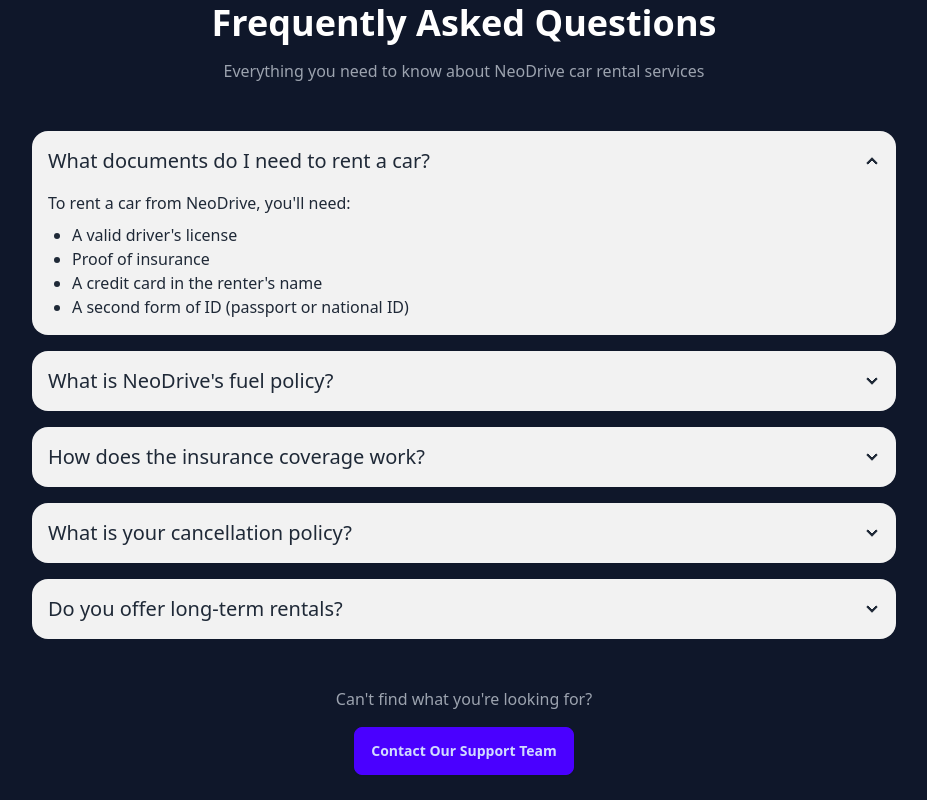
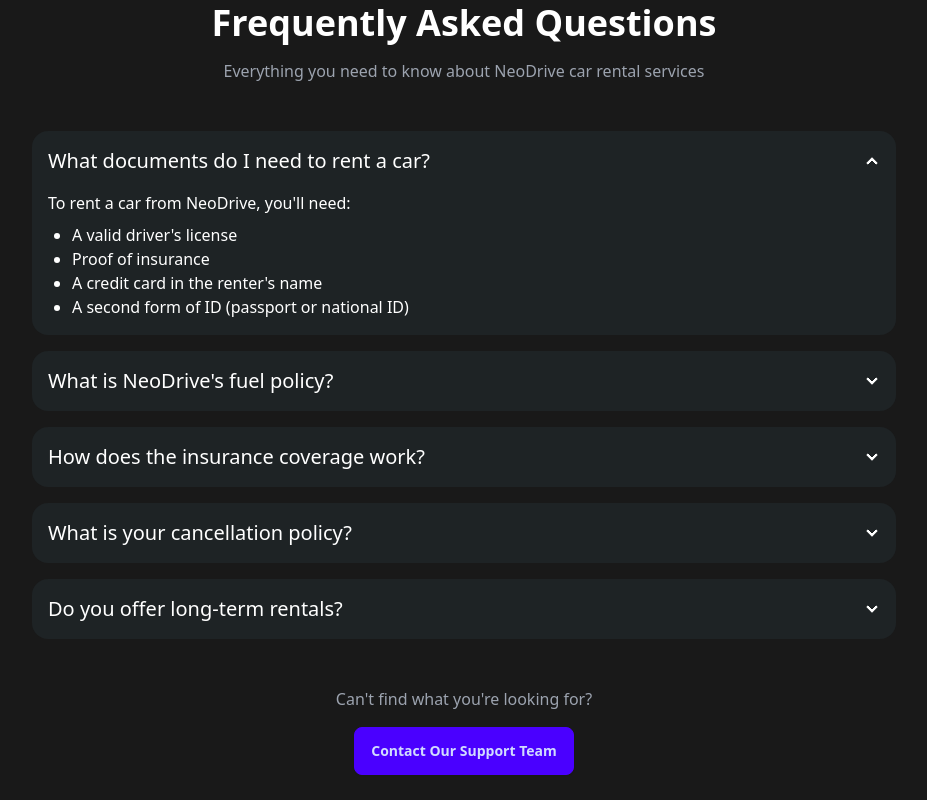
Before and after one commit to IftekarRahmanRuhit/NeoDrive-client-side, a React (Vite) app: page / in a window 1280 px wide. Shown: the part 3720-4520 px from the top of the page, without its empty margins (176-1103 px from the left). Built offline with nearby package versions, Linux system fonts and the light colour scheme; no server answers.

Commit message:
updated faq section

```diff
--- a/src/Components/FAQSection.jsx
+++ b/src/Components/FAQSection.jsx
@@ -2,7 +2,7 @@
 
 const FAQSection = () => {
   return (
-    <section className="py-16 bg-slate-900">
+    <section className="py-16 bg-[#191919] ">
       <div className="container mx-auto px-4 max-w-4xl">
         {/* Header */}
         <div className="text-center mb-12">
@@ -16,7 +16,7 @@
 
         {/* FAQ Items */}
         <div className="space-y-4">
-          <div className="collapse collapse-arrow bg-base-200">
+          <div className="collapse collapse-arrow bg-[#1E2325] text-white">
             <input type="radio" name="faq-accordion" defaultChecked />
             <div className="collapse-title text-xl font-medium">
               What documents do I need to rent a car?
@@ -32,7 +32,7 @@
             </div>
           </div>
 
-          <div className="collapse collapse-arrow bg-base-200">
+          <div className="collapse collapse-arrow bg-[#1E2325] text-white">
             <input type="radio" name="faq-accordion" />
             <div className="collapse-title text-xl font-medium">
               What is NeoDrive's fuel policy?
@@ -46,7 +46,7 @@
             </div>
           </div>
 
-          <div className="collapse collapse-arrow bg-base-200">
+          <div className="collapse collapse-arrow bg-[#1E2325] text-white">
             <input type="radio" name="faq-accordion" />
             <div className="collapse-title text-xl font-medium">
               How does the insurance coverage work?
@@ -62,7 +62,7 @@
             </div>
           </div>
 
-          <div className="collapse collapse-arrow bg-base-200">
+          <div className="collapse collapse-arrow bg-[#1E2325] text-white">
             <input type="radio" name="faq-accordion" />
             <div className="collapse-title text-xl font-medium">
               What is your cancellation policy?
@@ -77,7 +77,7 @@
             </div>
           </div>
 
-          <div className="collapse collapse-arrow bg-base-200">
+          <div className="collapse collapse-arrow bg-[#1E2325] text-white">
             <input type="radio" name="faq-accordion" />
             <div className="collapse-title text-xl font-medium">
               Do you offer long-term rentals?
--- a/src/Components/TestimonialsSlider.jsx
+++ b/src/Components/TestimonialsSlider.jsx
@@ -102,7 +102,7 @@
   }, [isAnimating]);
 
   return (
-    <section className="bg-[#1E2325] py-16 sm:py-24 overflow-hidden">
+    <section className="bg-[#0E0E0E] py-16 sm:py-24 overflow-hidden">
       <div className="max-w-7xl mx-auto px-4 sm:px-6 lg:px-8">
         <div className="text-center mb-16">
         <p className="text-[#FF3600] font-medium mb-2">★ Testimonials</p>
```
